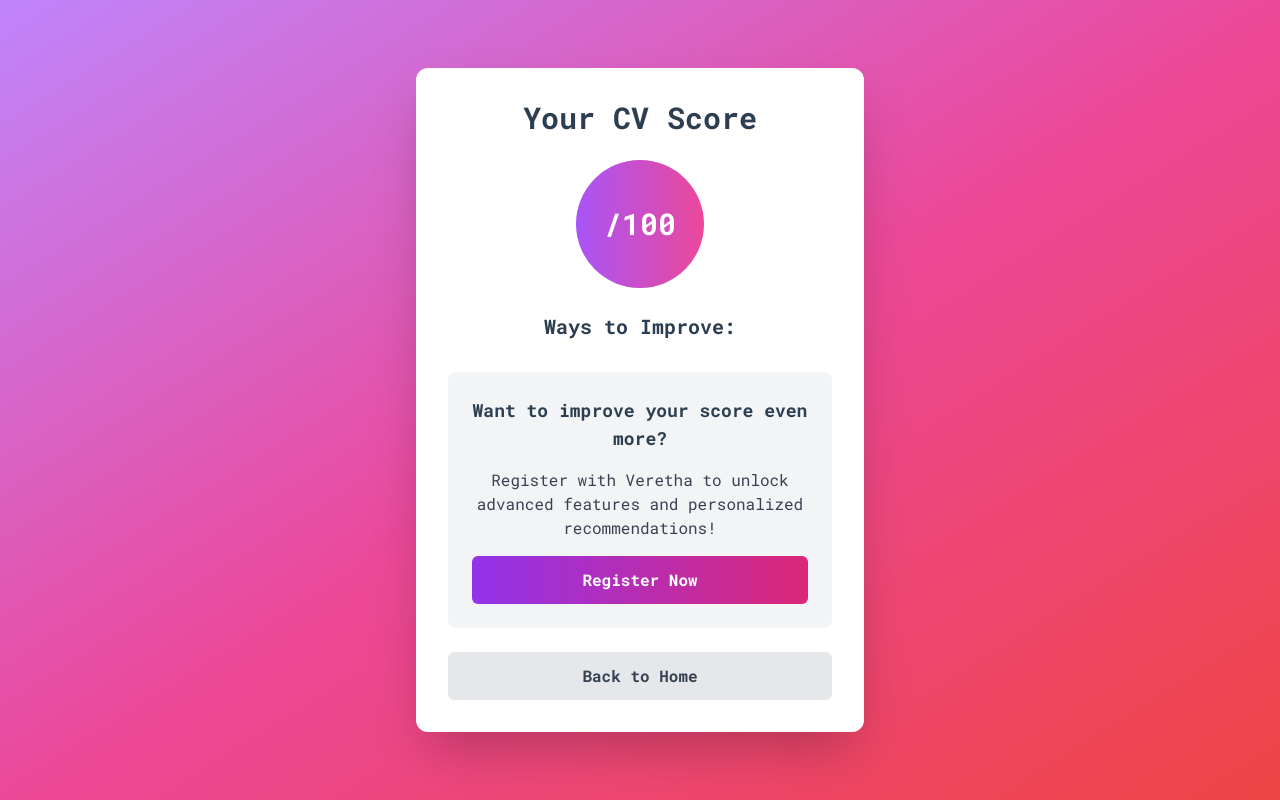
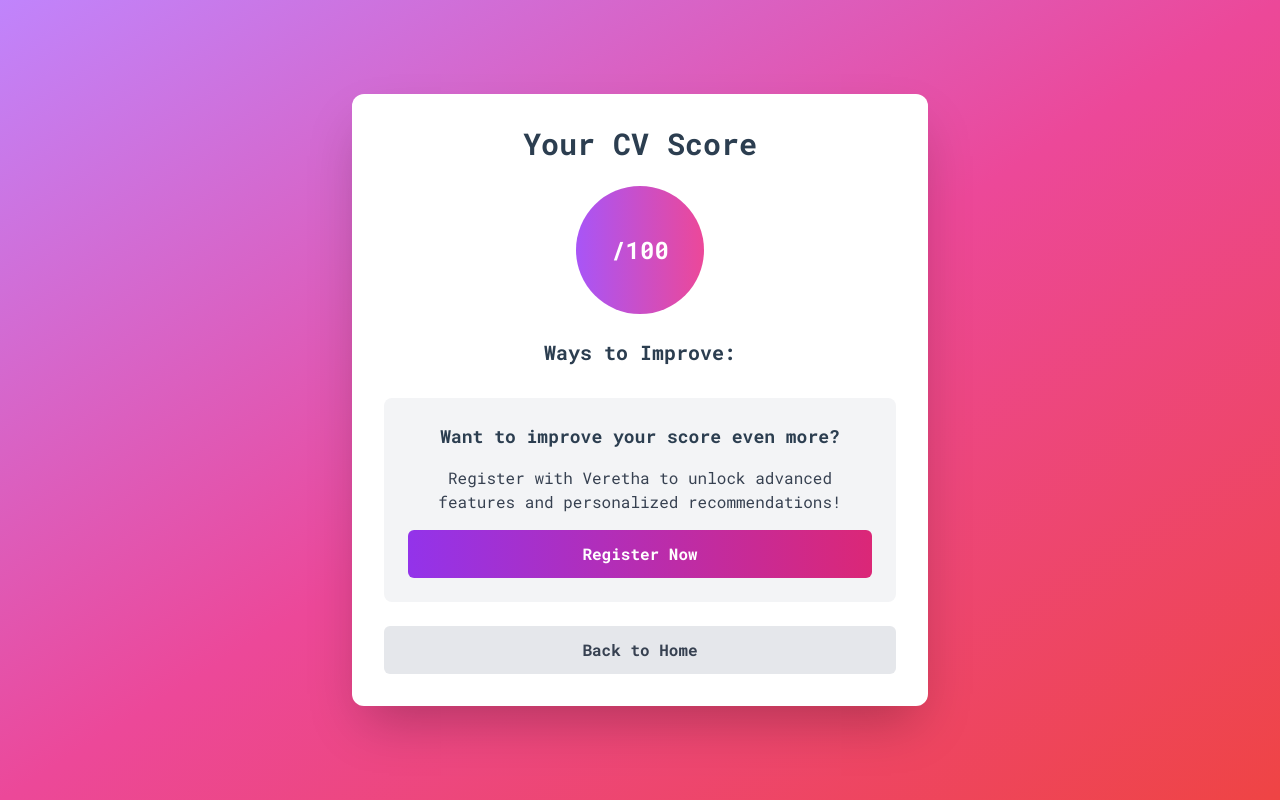
Before and after one commit to wisemik/veretha-frontend, a Vue app: page /scores in a window 1280 px wide. Built offline with nearby package versions, Linux system fonts and the light colour scheme.

Commit message:
layout fixes in ScoreView

```diff
--- a/src/views/ScoresView.vue
+++ b/src/views/ScoresView.vue
@@ -1,12 +1,12 @@
 <template>
     <div class="min-h-screen bg-gradient-to-br from-purple-400 via-pink-500 to-red-500 flex items-center justify-center p-6 font-roboto-mono">
-      <div class="w-full max-w-md bg-white rounded-xl shadow-2xl overflow-hidden transform transition-all hover:scale-105 duration-300">
+      <div class="w-full max-w-xl bg-white rounded-xl shadow-2xl overflow-hidden transform transition-all hover:scale-105 duration-300">
         <div class="p-8">
           <h1 class="text-3xl font-bold text-center mb-6">Your CV Score</h1>
 
           <div class="flex items-center justify-center mb-6">
             <div class="w-32 h-32 rounded-full bg-gradient-to-r from-purple-500 to-pink-500 flex items-center justify-center">
-              <span class="text-3xl font-bold text-white">{{ score }}/100</span>
+              <span class="text-2xl font-bold text-white">{{ score }}/100</span>
             </div>
           </div>
 
@@ -18,8 +18,7 @@
               <!-- <li v-for="(improvement, index) in improvements" :key="index" class="text-gray-700">
                 {{ improvement }}
               </li> -->
-              <p class="text-lg text-gray-700 mb-6 text-left">{{ improvements }}</p>
-
+              <div v-html="improvements" class="text-gray-700 text-left improvements-list"></div>
             </ul>
           </div>
 
@@ -85,6 +84,20 @@
   <style>
   @import url('https://fonts.googleapis.com/css2?family=Roboto+Mono:wght@400;500;700&display=swap');
 
+  .improvements-list ul {
+    list-style-type: disc;
+    padding-left: 1.5rem; /* Adjust as needed */
+}
+
+
+
+.improvements-list li::after {
+    content: '•';
+    position: absolute;
+    right: -1.5rem; /* Adjust as needed */
+    color: black; /* Adjust color as needed */
+}
+
   .font-roboto-mono {
     font-family: 'Roboto Mono', monospace;
   }
```
